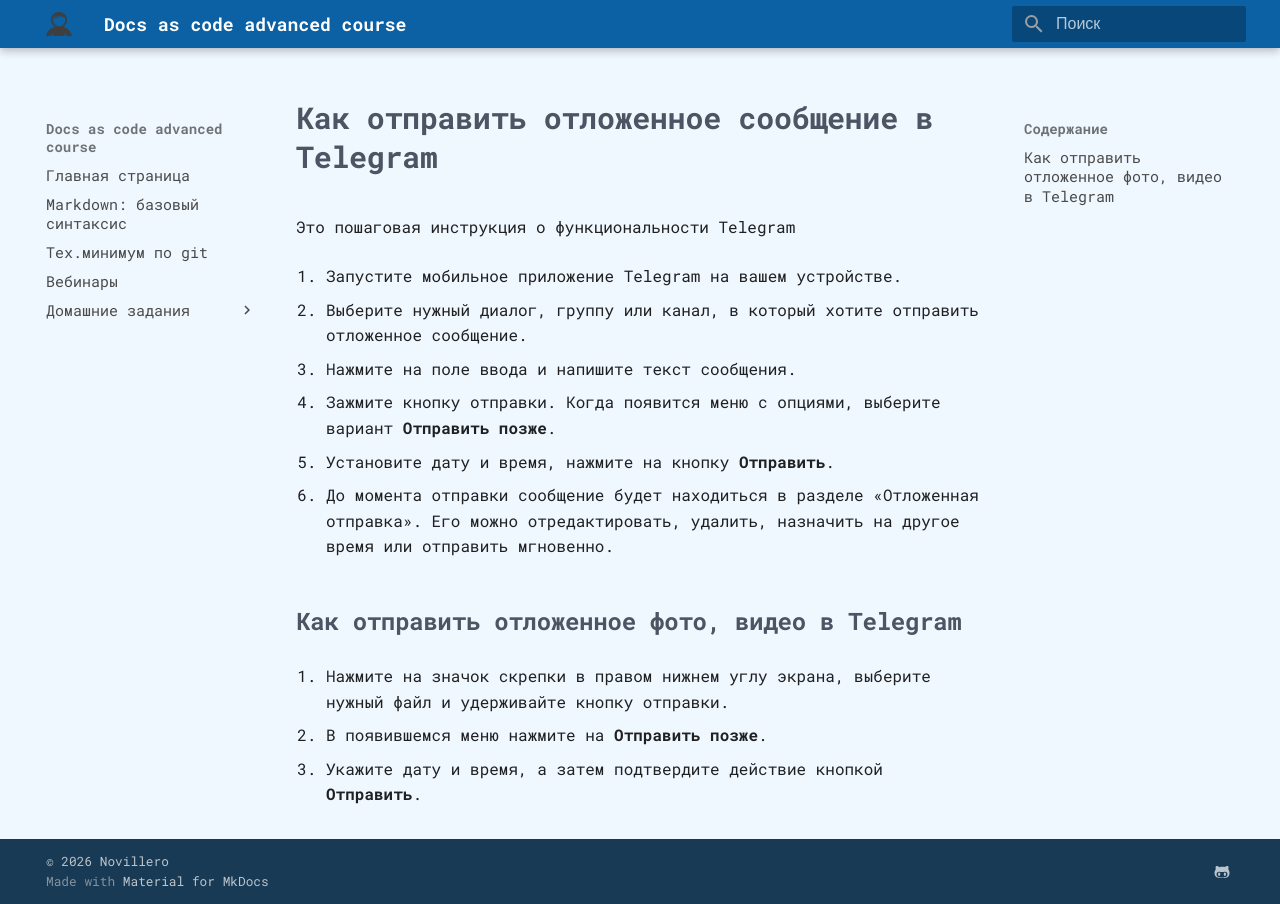
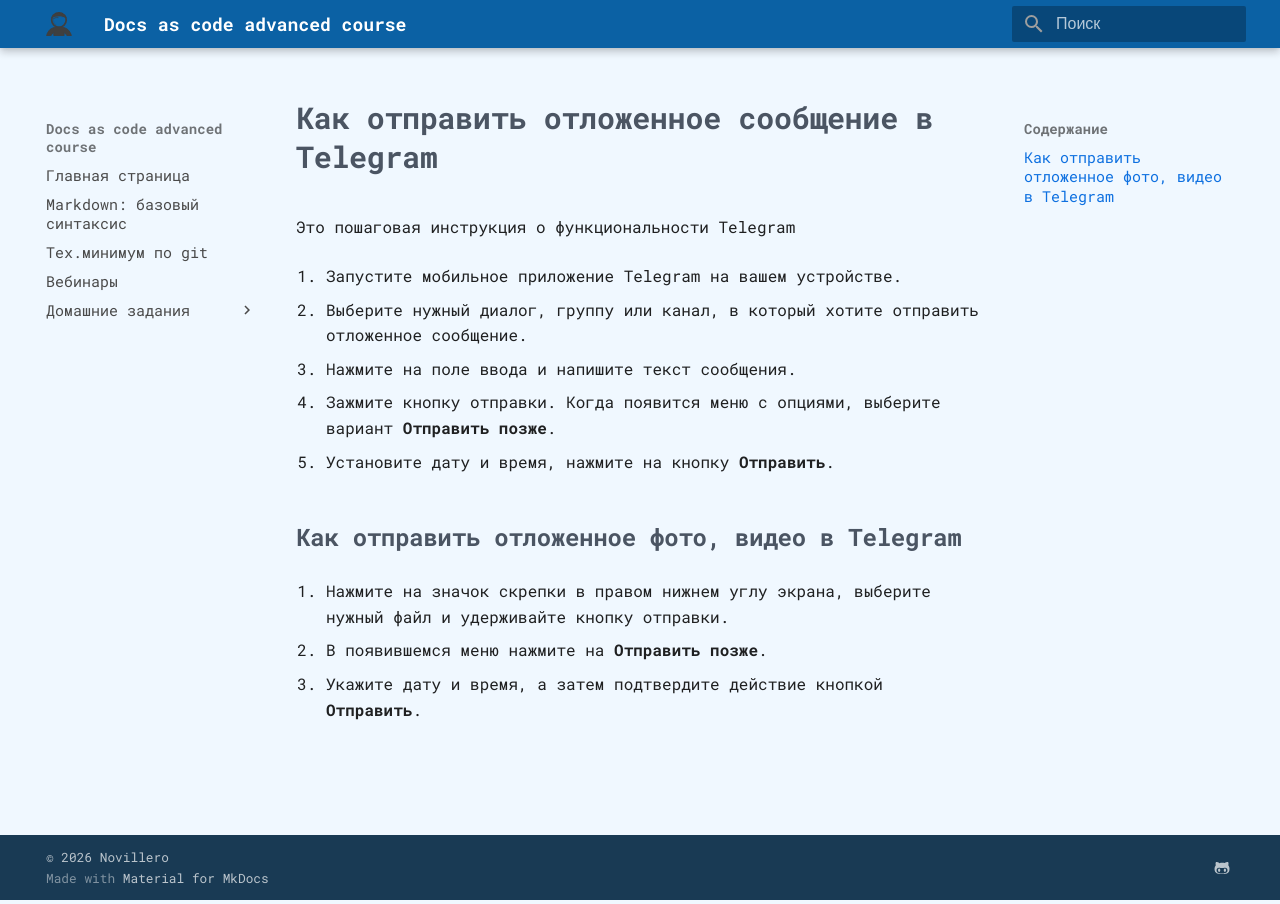
Before and after one commit to novillero/dac-advanced, an MkDocs documentation site: the page built from docs/instructions/klodisapk-instruction.md, in a window 1280 px wide. Built offline with MkDocs 1.6.1 and Material for MkDocs 9.7.7, drawn with Linux system fonts in a browser that asks for light colours; some web fonts are replaced.

Commit message:
Убрала лишний пункт.

```diff
--- a/docs/instructions/klodisapk-instruction.md
+++ b/docs/instructions/klodisapk-instruction.md
@@ -12,8 +12,6 @@
 
 5. Установите дату и время, нажмите на кнопку **Отправить**.
 
-6. До момента отправки сообщение будет находиться в разделе «Отложенная отправка». Его можно отредактировать, удалить, назначить на другое время или отправить мгновенно.
-
 ## Как отправить отложенное фото, видео в Telegram
 
 1. Нажмите на значок скрепки в правом нижнем углу экрана, выберите нужный файл и удерживайте кнопку отправки.
```
